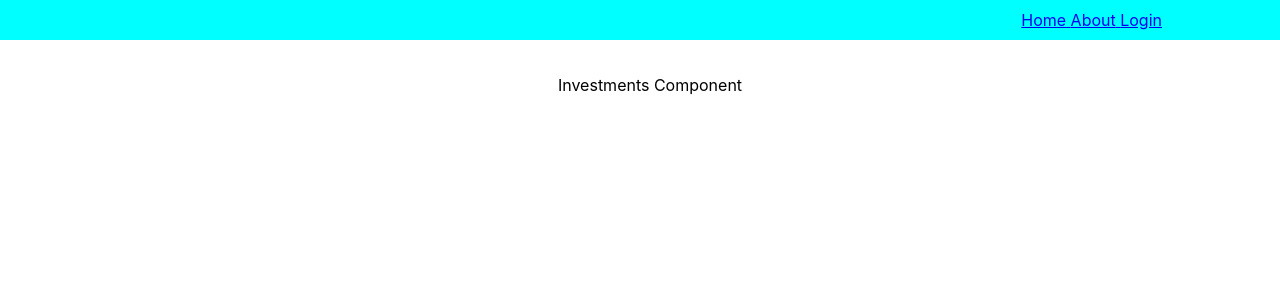
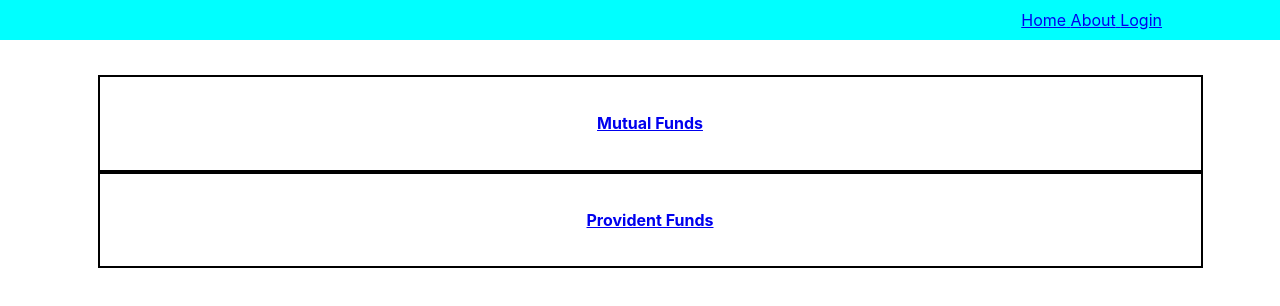
Before and after one commit to Manaswini-Mahala/test-app2, a React (Create React App) app: page /investments in a window 1280 px wide. Shown: the top 306 px of the page. Built offline with nearby package versions, Linux system fonts and the light colour scheme.

Commit message:
Working on Investments

```diff
--- a/src/App.js
+++ b/src/App.js
@@ -17,6 +17,8 @@ import DeleteAccount from './cmp/DeleteAccount';
 import ChangeName from './cmp/ChangeName';
 import ChangePassword from './cmp/ChangePassword';
 import ChangeEmail from './cmp/ChangeEmail';
+import MutualFunds from './cmp/MutualFunds';
+import ProvidentFunds from './cmp/ProvidentFunds';
 import Error from './Error';
 
 import {
@@ -59,6 +61,8 @@ function App() {
             <Route exact path="/changename"><ChangeName/> </Route>
             <Route exact path="/changepassword"><ChangePassword /> </Route>
             <Route exact path="/changeemail"><ChangeEmail /> </Route>
+            <Route exact path="/mutualfunds"><MutualFunds /> </Route>
+            <Route exact path="/providentfunds"><ProvidentFunds /> </Route>
 
 
 
--- a/src/cmp/Investments.js
+++ b/src/cmp/Investments.js
@@ -1,13 +1,25 @@
 import React, { Component } from 'react';
+import RectBox from './RectBox';
 
-class Investments extends Component{
-    render(){
-        return(
-            <div className='app'>
-                Investments Component
-            </div>
-        );
-    }
+import {
+    BrowserRouter as Router,
+    Route,
+    Link,
+    Routes,
+    Navigate
+} from "react-router-dom";
+
+function Investments() {
+    return (
+        <div className='app'>
+            <Link to='/MutualFunds'><RectBox accountSection='Mutual Funds' /> </Link>
+            <Link to='/ProvidentFunds'><RectBox accountSection='Provident Funds' /></Link>
+            {/* <Link to='/RealEstate'><RectBox accountSection='Real Estate' /></Link> */}
+            {/* <Link to='/Account'><Box accountSection='Accounts' /></Link> */}
+
+        </div>
+    );
+
 }
 
 export default Investments;
```
